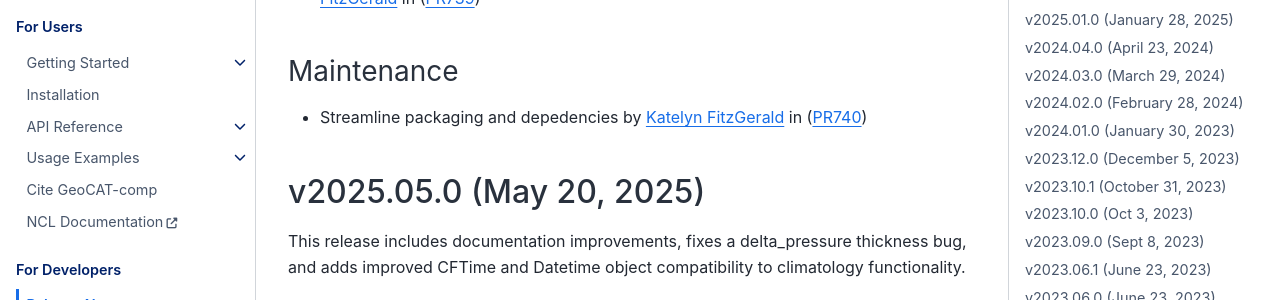
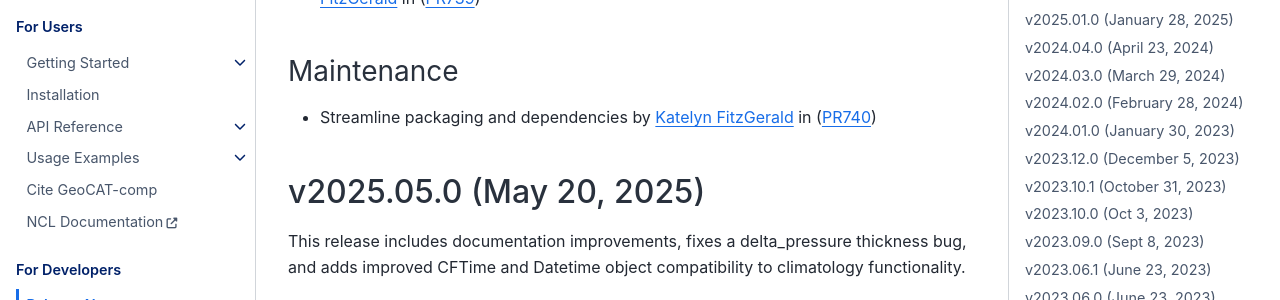
Before and after one commit to NCAR/geocat-comp, a Sphinx documentation site: the page built from docs/release-notes.rst, in a window 1280 px wide and 900 px high, scrolled down 396 px. Shown: the part 153-453 px from the top of the window. Built offline with Sphinx 7.4.7 and the Sphinx Book theme 1.1.4, drawn with Linux system fonts in a browser that asks for light colours; the version number could not be read and is left out.

Commit message:
spelling

```diff
--- a/docs/release-notes.rst
+++ b/docs/release-notes.rst
@@ -22,7 +22,7 @@
 
 Maintenance
 ^^^^^^^^^^^
-* Streamline packaging and depedencies by `Katelyn FitzGerald`_ in (:pr:`740`)
+* Streamline packaging and dependencies by `Katelyn FitzGerald`_ in (:pr:`740`)
 
 
 v2025.05.0 (May 20, 2025)
```
